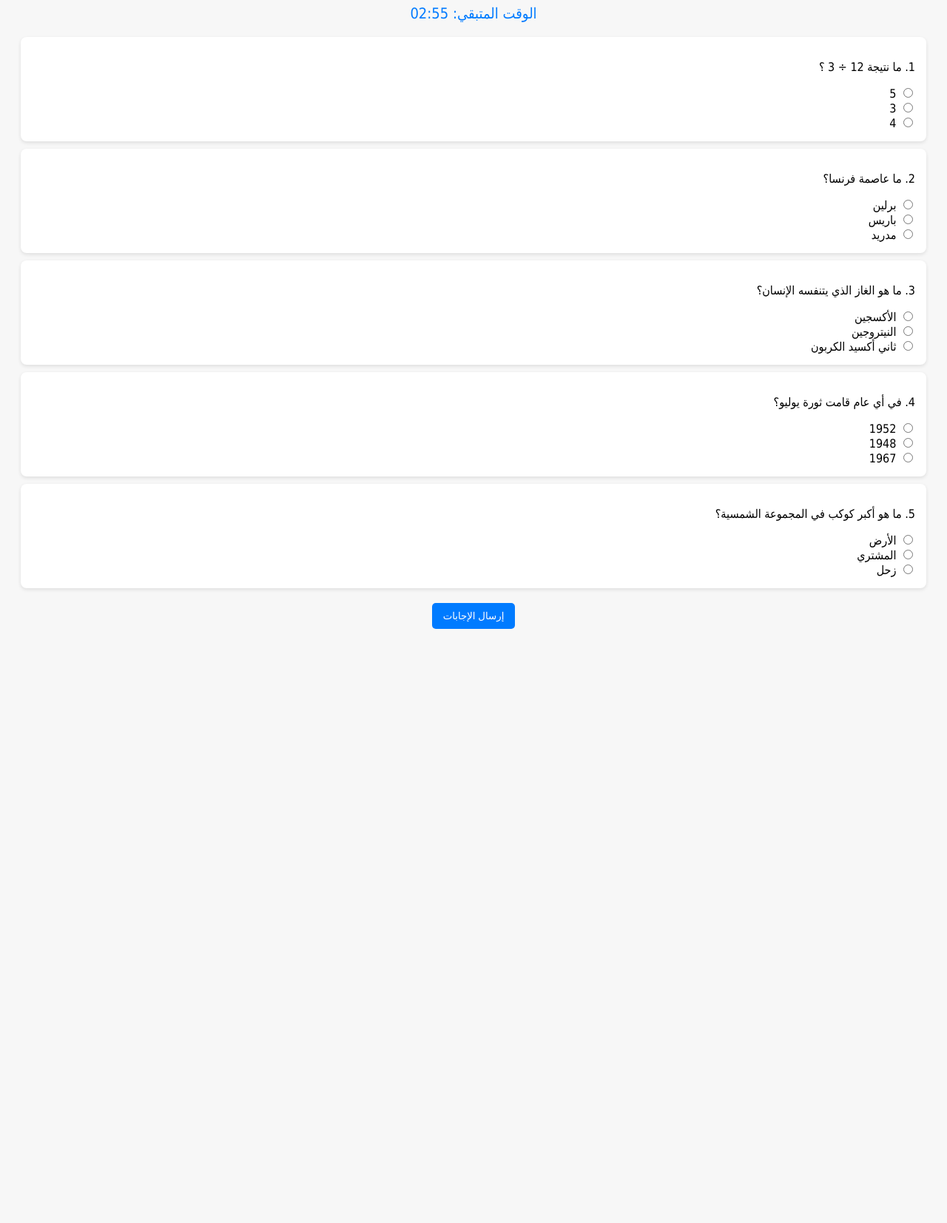
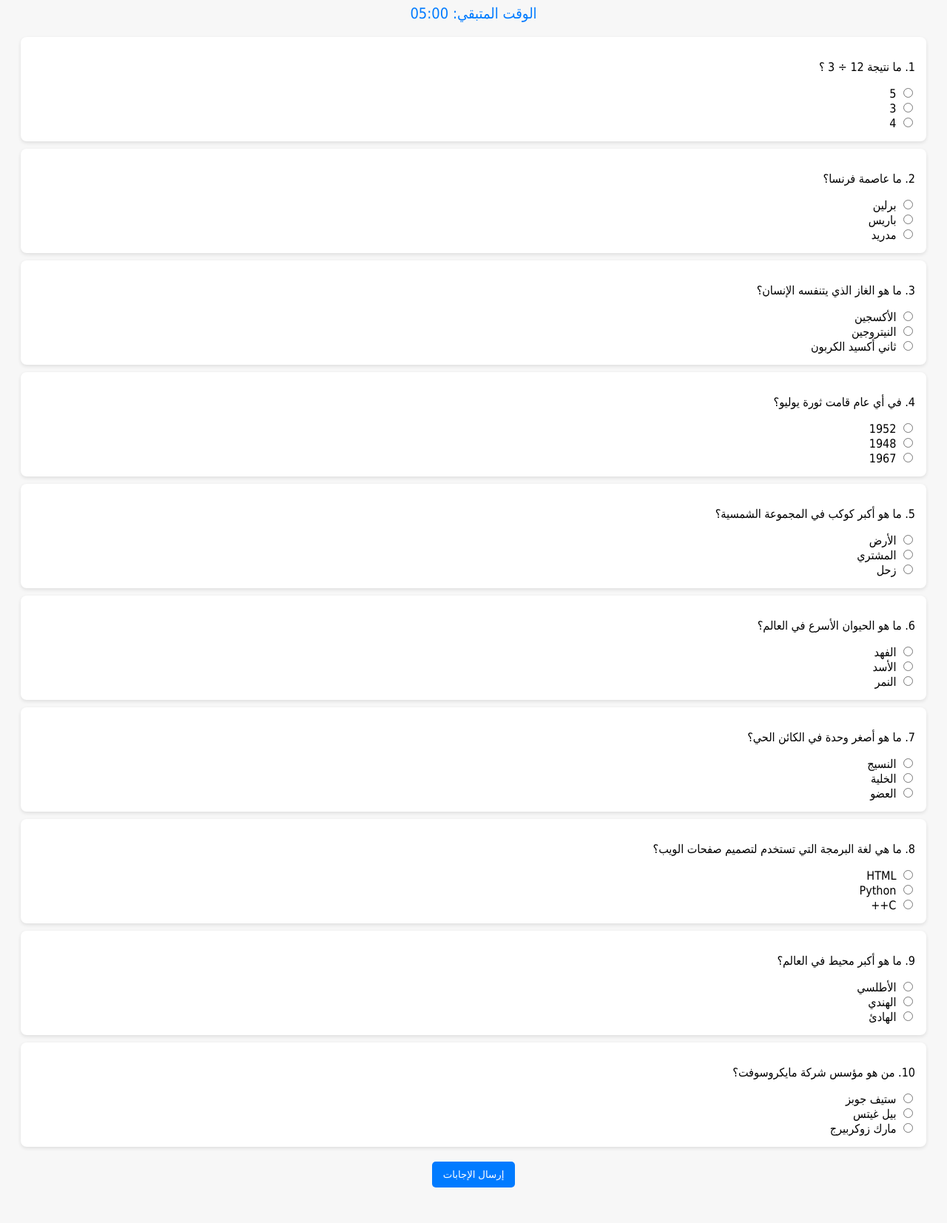
Before and after one commit to ADHAMMAHMOUD11/My-exam2, a plain HTML site: page index.html in a window 1280 px wide. Shown: the part 103-1756 px from the top of the page at 74% size. Before the commit the page ends 1001 px from the top, so only its background shows below. Drawn offline with Linux system fonts and the light colour scheme.

Commit message:
Update index.html

```diff
--- a/index.html
+++ b/index.html
@@ -3,7 +3,7 @@
 <head>
 <meta charset="UTF-8">
 <meta name="viewport" content="width=device-width, initial-scale=1.0">
-<title>امتحان تالتة ثانوي</title>
+<title>امتحان تالتة ثانوي - 10 أسئلة</title>
 <style>
 body { font-family:'Tahoma', sans-serif; background:#f7f7f7; padding:20px; }
 h1 { text-align:center; color:#d11a2a; }
@@ -16,10 +16,11 @@ button:hover { background:#0056b3; }
 </head>
 <body>
 
-<h1>امتحان تالتة ثانوي - نموذج تجريبي</h1>
-<div class="timer">الوقت المتبقي: <span id="time">03:00</span></div>
+<h1>امتحان تالتة ثانوي - 10 أسئلة</h1>
+<div class="timer">الوقت المتبقي: <span id="time">05:00</span></div>
 
 <form id="quizForm">
+    <!-- السؤال 1 -->
     <div class="question">
         <p>1. ما نتيجة 12 ÷ 3 ؟</p>
         <input type="radio" name="q1" value="a"> 5<br>
@@ -27,6 +28,7 @@ button:hover { background:#0056b3; }
         <input type="radio" name="q1" value="c"> 4<br>
     </div>
 
+    <!-- السؤال 2 -->
     <div class="question">
         <p>2. ما عاصمة فرنسا؟</p>
         <input type="radio" name="q2" value="a"> برلين<br>
@@ -34,6 +36,7 @@ button:hover { background:#0056b3; }
         <input type="radio" name="q2" value="c"> مدريد<br>
     </div>
 
+    <!-- السؤال 3 -->
     <div class="question">
         <p>3. ما هو الغاز الذي يتنفسه الإنسان؟</p>
         <input type="radio" name="q3" value="a"> الأكسجين<br>
@@ -41,6 +44,7 @@ button:hover { background:#0056b3; }
         <input type="radio" name="q3" value="c"> ثاني أكسيد الكربون<br>
     </div>
 
+    <!-- السؤال 4 -->
     <div class="question">
         <p>4. في أي عام قامت ثورة يوليو؟</p>
         <input type="radio" name="q4" value="a"> 1952<br>
@@ -48,11 +52,52 @@ button:hover { background:#0056b3; }
         <input type="radio" name="q4" value="c"> 1967<br>
     </div>
 
+    <!-- السؤال 5 -->
     <div class="question">
         <p>5. ما هو أكبر كوكب في المجموعة الشمسية؟</p>
         <input type="radio" name="q5" value="a"> الأرض<br>
         <input type="radio" name="q5" value="b"> المشتري<br>
         <input type="radio" name="q5" value="c"> زحل<br>
+    </div>
+
+    <!-- السؤال 6 -->
+    <div class="question">
+        <p>6. ما هو الحيوان الأسرع في العالم؟</p>
+        <input type="radio" name="q6" value="a"> الفهد<br>
+        <input type="radio" name="q6" value="b"> الأسد<br>
+        <input type="radio" name="q6" value="c"> النمر<br>
+    </div>
+
+    <!-- السؤال 7 -->
+    <div class="question">
+        <p>7. ما هو أصغر وحدة في الكائن الحي؟</p>
+        <input type="radio" name="q7" value="a"> النسيج<br>
+        <input type="radio" name="q7" value="b"> الخلية<br>
+        <input type="radio" name="q7" value="c"> العضو<br>
+    </div>
+
+    <!-- السؤال 8 -->
+    <div class="question">
+        <p>8. ما هي لغة البرمجة التي تستخدم لتصميم صفحات الويب؟</p>
+        <input type="radio" name="q8" value="a"> HTML<br>
+        <input type="radio" name="q8" value="b"> Python<br>
+        <input type="radio" name="q8" value="c"> C++<br>
+    </div>
+
+    <!-- السؤال 9 -->
+    <div class="question">
+        <p>9. ما هو أكبر محيط في العالم؟</p>
+        <input type="radio" name="q9" value="a"> الأطلسي<br>
+        <input type="radio" name="q9" value="b"> الهندي<br>
+        <input type="radio" name="q9" value="c"> الهادئ<br>
+    </div>
+
+    <!-- السؤال 10 -->
+    <div class="question">
+        <p>10. من هو مؤسس شركة مايكروسوفت؟</p>
+        <input type="radio" name="q10" value="a"> ستيف جوبز<br>
+        <input type="radio" name="q10" value="b"> بيل غيتس<br>
+        <input type="radio" name="q10" value="c"> مارك زوكربيرج<br>
     </div>
 
     <button type="button" onclick="submitQuiz()">إرسال الإجابات</button>
@@ -61,8 +106,8 @@ button:hover { background:#0056b3; }
 <div class="result" id="result"></div>
 
 <script>
-// === تايمر 3 دقايق ===
-let timeLeft = 180;
+// === تايمر 5 دقائق ===
+let timeLeft = 300; // 300 ثانية = 5 دقائق
 let startTime = Date.now();
 const timerDisplay = document.getElementById("time");
 
@@ -78,8 +123,11 @@ const countdown = setInterval(() => {
     }
 },1000);
 
-// الإجابات الصحيحة
-const answers = {q1:"c", q2:"b", q3:"a", q4:"a", q5:"b"};
+// الإجابات الصحيحة (تقدر تعدلها)
+const answers = {
+    q1:"c", q2:"b", q3:"a", q4:"a", q5:"b",
+    q6:"a", q7:"b", q8:"a", q9:"c", q10:"b"
+};
 
 function submitQuiz(){
     clearInterval(countdown);
@@ -107,12 +155,10 @@ function submitQuiz(){
 
 // === إرسال التقرير على واتساب ===
 function sendWhatsApp(correct, total, percentage, minutes, seconds){
-    let phone = "201101158596"; // رقمك بالصيغة الدولية بدون +
-    let message = `امتحان تالتة ثانوي - النتيجة:\nعدد الإجابات الصحيحة: ${correct} من ${total}\nالنسبة المئوية: ${percentage}%\nالوقت المستغرق: ${minutes} دقيقة و ${seconds} ثانية`;
-    let url = `https://wa.me/20${phone}?text=${encodeURIComponent(message)}`;
-    window.open(url,"_blank");
-}
-</script>
+    let phone = "201101158596"; // رقمك بدون 0 مع كود مصر 20
+    let message = `امتحان تالتة ثانوي - النتيجة:
+عدد الإجابات الصحيحة: ${correct} من ${total}
+النسبة المئوية: ${percentage}%
+الوقت المستغرق: ${minutes} دقيقة و ${seconds} ثانية`;
 
-</body>
-          </html>
+    let url = `https://wa.me/20${phone}?text=${encode
```
